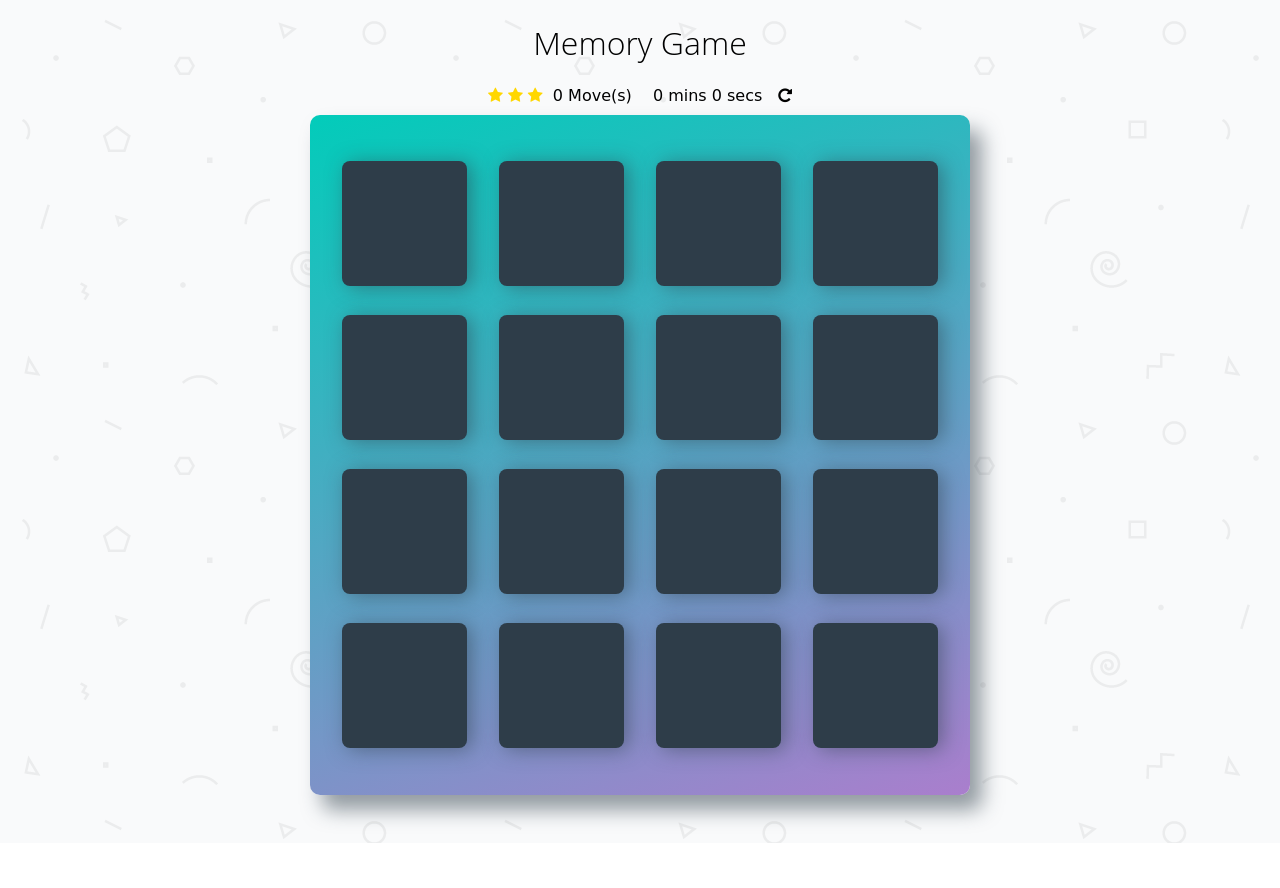
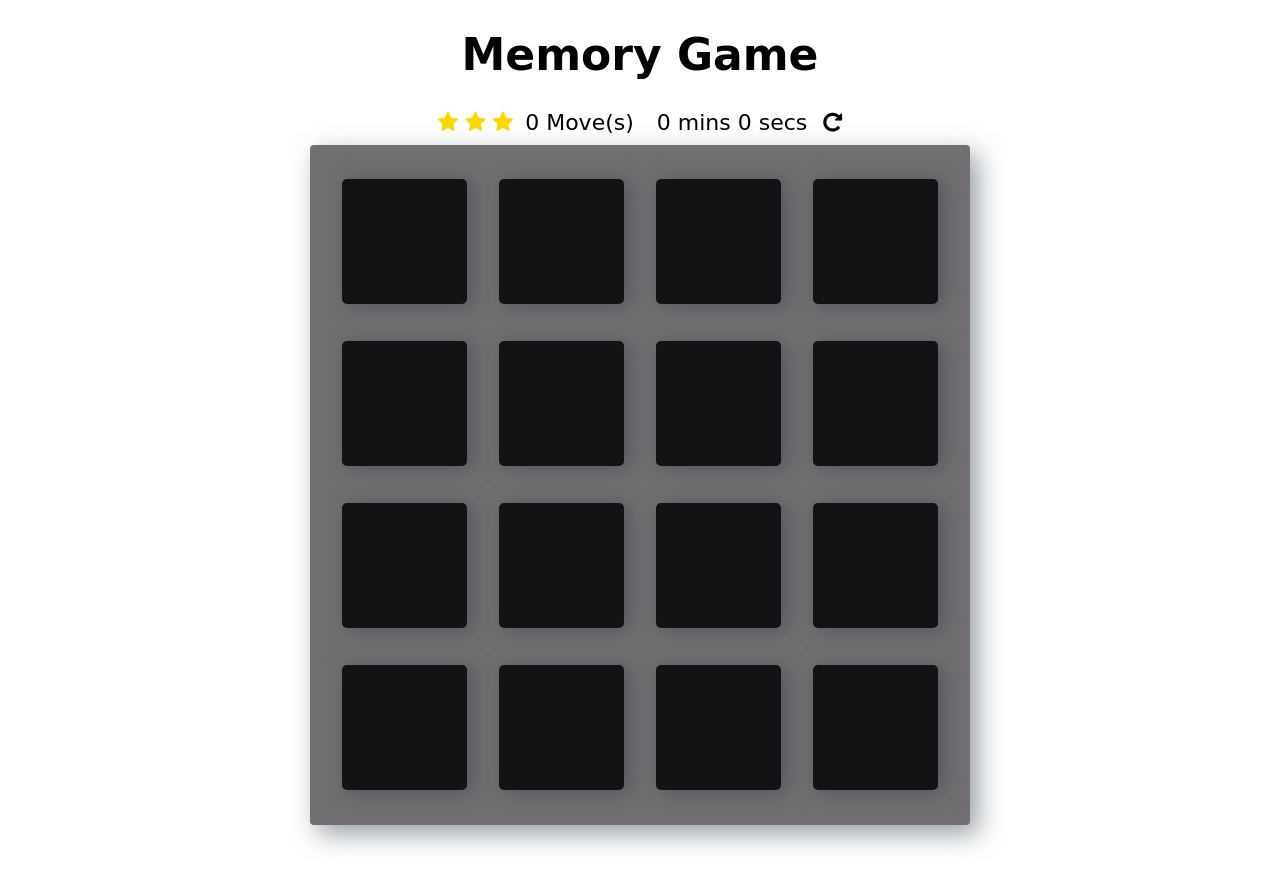
Before and after one commit to dragoscherches/Memory-Game, a plain HTML site: page index.html in a window 1280 px wide. Before the commit the page ends 843 px from the top, so only its background shows below. Drawn offline with Linux system fonts and the light colour scheme; a web font is replaced by a local one.

Commit message:
Add files via upload

```diff
--- a/css/app.css
+++ b/css/app.css
@@ -17,8 +17,9 @@ body {
 }
 
 body {
-    background: #ffffff url('../img/geometry2.png'); /* Background pattern from Subtle Patterns */
-    font-family: 'Coda', cursive;
+    background: #ffffff;
+    font-family: 'Permanent Marker', cursive;
+    font-size: 16px;
 }
 
 .container {
@@ -29,35 +30,36 @@ body {
 }
 
 h1 {
-    font-family: 'Open Sans', sans-serif;
-    font-weight: 300;
+    font-family: 'Gloria Hallelujah', cursive;
 }
+
 
 /*
  * Styles for the deck of cards
  */
 
+
 .deck {
-    width: 660px;
-    min-height: 680px;
-    background: linear-gradient(160deg, #02ccba 0%, #aa7ecd 100%);
-    padding: 32px;
-    border-radius: 10px;
-    box-shadow: 12px 15px 20px 0 rgba(46, 61, 73, 0.5);
+    width: 85%;
+    background: #716F71;
+    padding: 1rem;
+    border-radius: 4px;
+    box-shadow: 8px 9px 26px 0 rgba(46, 61, 73, 0.5);
     display: flex;
     flex-wrap: wrap;
-    justify-content: space-between;
+    justify-content: space-around;
     align-items: center;
     margin: 0 0 3em;
 }
 
 .deck .card {
-    height: 125px;
-    width: 125px;
-    background: #2e3d49;
+    height: 3.7rem;
+    width: 3.7rem;
+    margin: 0.2rem 0.2rem;
+    background: #141214;;
     font-size: 0;
     color: #ffffff;
-    border-radius: 8px;
+    border-radius: 5px;
     cursor: pointer;
     display: flex;
     justify-content: center;
@@ -81,7 +83,7 @@ h1 {
 
 .deck .card.match {
     cursor: default;
-    background: #02ccba;
+    background: #E5F720;
     font-size: 33px;
     animation-name: rubberBand;
     -webkit-backface-visibility: visible !important;
@@ -102,9 +104,11 @@ h1 {
     opacity: 0.9;
 }
 
+
 /*
  * Styles for the Score Panel
  */
+
 
 .score-panel {
     text-align: left;
@@ -137,6 +141,7 @@ h1 {
     margin: 0 1rem;
 }
 
+
 /*
  * Styles for congratulations modal
  */
@@ -150,7 +155,7 @@ h1 {
     right: 0;
     background: rgba(0, 0, 0, 0.7);
     transition: opacity 500ms;
-    visibility: hidden;
+    /*visibility: hidden;*/
     opacity: 0;
 }
 
@@ -167,13 +172,13 @@ h1 {
     width: 85%;
     position: relative;
     transition: all 5s ease-in-out;
+    font-family: 'Gloria Hallelujah', cursive;
 }
 
 .popup h2 {
-    text-align: center;
     margin-top: 0;
     color: #333;
-
+    font-family: Tahoma, Arial, sans-serif;
 }
 
 .popup .close {
@@ -208,14 +213,13 @@ h1 {
 }
 
 #play-again {
-    background-color: #02b3e4;
-    box-shadow: 4px 2px 2px 0 rgba(46, 61, 73, 0.5);
-    border: none;
+    background-color: #141214;
     padding: 0.7rem 1rem;
     font-size: 1.1rem;
     display: block;
     margin: 0 auto;
     width: 50%;
+    font-family: 'Gloria Hallelujah', cursive;
     color: #ffffff;
     border-radius: 5px;
 }
@@ -294,3 +298,39 @@ h1 {
 
 /****** Media queries
 ***************************/
+
+
+@media (max-width: 320px) {
+    .deck {
+        width: 85%;
+    }
+
+    .deck .card {
+        height: 4.7rem;
+        width: 4.7rem;
+    }
+}
+
+
+/* For Tablets and larger screens
+****************/
+
+@media (min-width: 768px) {
+    .container {
+        font-size: 22px;
+    }
+
+    .deck {
+        width: 660px;
+        height: 680px;
+    }
+
+    .deck .card {
+        height: 125px;
+        width: 125px;
+    }
+
+    .popup {
+        width: 60%;
+    }
+}
```
